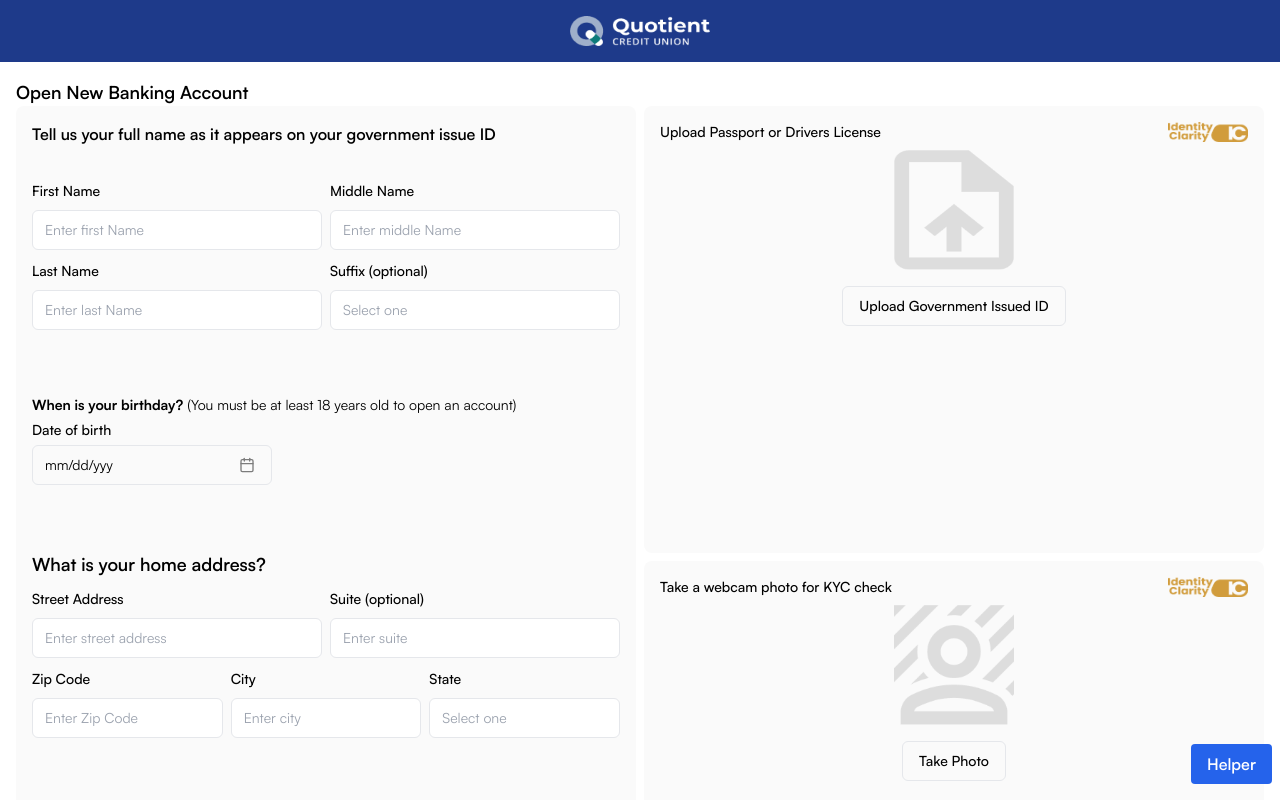
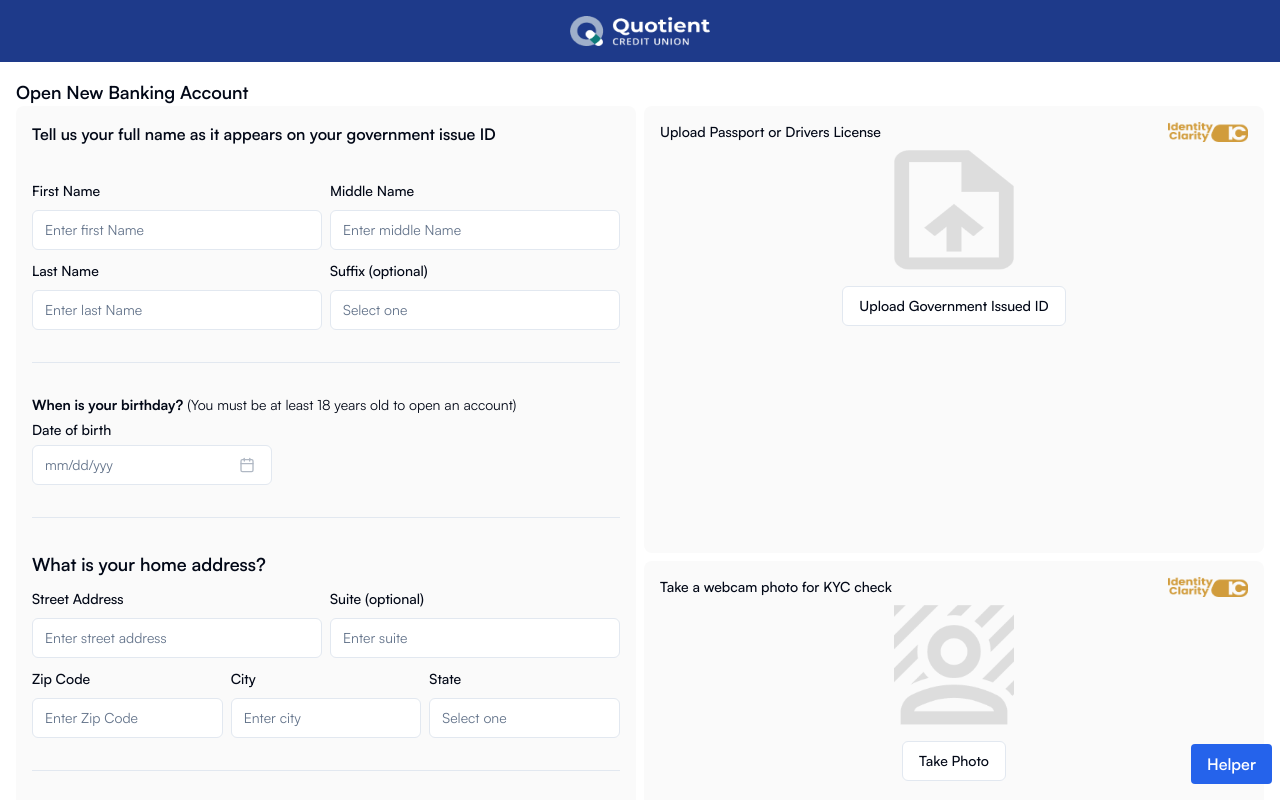
Before and after one commit to docknetwork/dock-bank-demo, a Next.js app: page /org/quotient in a window 1280 px wide. Shown: the top 800 px of the page. Built offline with nearby package versions, Linux system fonts and the light colour scheme; no server answers.

Commit message:
General style fixes and small refactor over Quotient page

```diff
--- a/components/org/organizationCard.js
+++ b/components/org/organizationCard.js
@@ -5,11 +5,10 @@ export default function OrganizationCard({ org }) {
     if (!org || org === undefined) return
 
     return (
-        <div className='orgCard'>
-
+        <>
             <div className="cardImg valign-middle">
                 <div>
-                    <Image src={org.logo} width={org.size[0]} height={org.size[1]} />
+                    <Image priority={true} src={org.logo} width={org.size[0]} height={org.size[1]} />
                 </div>
             </div>
 
@@ -25,6 +24,6 @@ export default function OrganizationCard({ org }) {
                     Visit Site
                 </button></Link>
             </div>
-        </div>
+        </>
     )
 }
--- /dev/null
+++ b/components/org/quotient/Header.js
@@ -0,0 +1,13 @@
+import Image from 'next/image';
+
+const Header = () => <div className="p-4 bg-blue-900 flex justify-center items-center">
+    <Image
+        className=''
+        src='/quotient.png'
+        alt='quotient-logo'
+        width={140}
+        height={30}
+    />
+</div>;
+
+export default Header;
--- /dev/null
+++ b/components/org/quotient/LoadingModal.js
@@ -0,0 +1,20 @@
+import { Loader2 } from 'lucide-react';
+import Image from 'next/image';
+import {
+    Dialog,
+    DialogContent
+} from 'components/ui/dialog';
+
+const LoadingModal = ({ isLoading }) => (
+    <Dialog open={isLoading}>
+        <DialogContent>
+            <div className='grid justify-items-center gap-2 p-5'>
+                <Image src="/docklogo.png" alt='id_clarity' width={168} height={64} />
+                <h2 className='text-center text-lg'>Biometrical Checking, please open your Dock Mobile Wallet App</h2>
+                <Loader2 className="h-24 w-24 animate-spin text-blue-400" />
+            </div>
+        </DialogContent>
+    </Dialog>
+);
+
+export default LoadingModal
--- a/data/organizations.js
+++ b/data/organizations.js
@@ -1,10 +1,10 @@
 const organizations = [
     {
         name: "Quotient",
-        logo: "/quotient.png",
+        logo: "/quotientdark.png",
         description: "Quotient is our credit union",
         url: "/org/quotient",
-        size: [168, 38]
+        size: [168, 40]
     },
     {
         name: "Identity Clarity",
--- a/pages/index.js
+++ b/pages/index.js
@@ -4,8 +4,6 @@ import Image from 'next/image';
 import React from 'react';
 
 export default function Home() {
-
-    console.log(organizations)
 
     return (
         <>
@@ -29,8 +27,10 @@ export default function Home() {
                 </div>
                 <div className='pt-5 grid lg:grid-cols-5 md:grid-cols-3 sm:grid-cols-2 sm:grid-cols-1 gap-4'>
                     {
-                        organizations.map((org) => {
-                            return <OrganizationCard org={org} />
+                        organizations.map((org, i) => {
+                            return <div key={i} className='orgCard'>
+                                <OrganizationCard key={i} org={org} />
+                            </div>
                         })
                     }
 
--- a/pages/org/quotient.js
+++ b/pages/org/quotient.js
@@ -1,17 +1,13 @@
 import React, { useEffect, useState } from 'react';
-import Image from 'next/image';
 import Head from 'next/head';
-import { Loader2 } from 'lucide-react';
+import LoadingModal from 'components/org/quotient/LoadingModal';
+import Header from 'components/org/quotient/Header';
 import { z } from 'zod';
 import { useForm } from 'react-hook-form';
 import { zodResolver } from '@hookform/resolvers/zod';
 import {
     Form
 } from 'components/ui/form';
-import {
-    Dialog,
-    DialogContent
-} from 'components/ui/dialog';
 import { Button } from 'components/ui/button';
 import { Separator } from 'components/ui/separator';
 import FormFieldNameAndBirthday from 'components/forms/user/newAccount/form-field-id';
@@ -102,7 +98,7 @@ const QuotientBankForm = () => {
 
     // once form values are valid, do something
     async function onSubmit(values) {
-        console.log();
+        console.log("values", values);
         setIsLoading(true);
         // eslint-disable-next-line no-promise-executor-return
         setTimeout(() => {
@@ -119,11 +115,11 @@ const QuotientBankForm = () => {
             <Header />
             <LoadingModal isLoading={isLoading} setIsLoading={setIsLoading} />
             {isSuccess ? (
-                <div className='pt-10 pl-5'>
+                <d iv className='pt-10 pl-5'>
                     <h2 className='text-2xl font-semibold'>Your account has been opened!</h2>
-                </div>
+                </d>
             ) : (
-                <div className="p-4 min-h-screen">
+                <div className="p-4 min-h-screen mainContainer">
                     <h2 className='font-semibold text-lg'>Open New Banking Account</h2 >
 
                     <Form {...form}>
@@ -154,26 +150,4 @@ const QuotientBankForm = () => {
     );
 };
 
-const Header = () => <div className="p-4 bg-blue-900 flex justify-center items-center">
-    <Image
-        className=''
-        src='/quotient.png'
-        alt='quotient-logo'
-        width={140}
-        height={30}
-    />
-</div>;
-
-const LoadingModal = ({ isLoading }) => (
-    <Dialog open={isLoading}>
-        <DialogContent>
-            <div className='grid justify-items-center gap-2 p-5'>
-                <Image src="/docklogo.png" alt='id_clarity' width={168} height={64} />
-                <h2 className='text-center text-lg'>Biometrical Checking, please open your Dock Mobile Wallet App</h2>
-                <Loader2 className="h-24 w-24 animate-spin text-blue-400" />
-            </div>
-        </DialogContent>
-    </Dialog>
-);
-
 export default QuotientBankForm;
--- a/styles/globals.css
+++ b/styles/globals.css
@@ -54,6 +54,11 @@ a {
   margin: auto;
 }
 
+.mainContainer {
+  max-width: 1680px;
+  margin: auto;
+}
+
 .cardImg {
   min-height: 125px;
 }
@@ -99,3 +104,77 @@ a {
   display: table-cell;
   vertical-align: middle;
 }
+
+@layer base {
+  :root {
+    --background: 0 0% 100%;
+    --foreground: 222.2 84% 4.9%;
+
+    --card: 0 0% 100%;
+    --card-foreground: 222.2 84% 4.9%;
+
+    --popover: 0 0% 100%;
+    --popover-foreground: 222.2 84% 4.9%;
+
+    --primary: 222.2 47.4% 11.2%;
+    --primary-foreground: 210 40% 98%;
+
+    --secondary: 210 40% 96.1%;
+    --secondary-foreground: 222.2 47.4% 11.2%;
+
+    --muted: 210 40% 96.1%;
+    --muted-foreground: 215.4 16.3% 46.9%;
+
+    --accent: 210 40% 96.1%;
+    --accent-foreground: 222.2 47.4% 11.2%;
+
+    --destructive: 0 84.2% 60.2%;
+    --destructive-foreground: 210 40% 98%;
+
+    --border: 214.3 31.8% 91.4%;
+    --input: 214.3 31.8% 91.4%;
+    --ring: 222.2 84% 4.9%;
+
+    --radius: 0.5rem;
+  }
+
+  .dark {
+    --background: 222.2 84% 4.9%;
+    --foreground: 210 40% 98%;
+
+    --card: 222.2 84% 4.9%;
+    --card-foreground: 210 40% 98%;
+
+    --popover: 222.2 84% 4.9%;
+    --popover-foreground: 210 40% 98%;
+
+    --primary: 210 40% 98%;
+    --primary-foreground: 222.2 47.4% 11.2%;
+
+    --secondary: 217.2 32.6% 17.5%;
+    --secondary-foreground: 210 40% 98%;
+
+    --muted: 217.2 32.6% 17.5%;
+    --muted-foreground: 215 20.2% 65.1%;
+
+    --accent: 217.2 32.6% 17.5%;
+    --accent-foreground: 210 40% 98%;
+
+    --destructive: 0 62.8% 30.6%;
+    --destructive-foreground: 210 40% 98%;
+
+    --border: 217.2 32.6% 17.5%;
+    --input: 217.2 32.6% 17.5%;
+    --ring: 212.7 26.8% 83.9%;
+  }
+}
+
+@layer base {
+  * {
+    @apply border-border;
+  }
+
+  body {
+    @apply bg-background text-foreground;
+  }
+}
--- a/tailwind.config.js
+++ b/tailwind.config.js
@@ -1,18 +1,77 @@
 /** @type {import('tailwindcss').Config} */
 module.exports = {
+  darkMode: ["class"],
   content: [
-    './pages/**/*.{js,ts,jsx,tsx}',
-    './components/**/*.{js,ts,jsx,tsx}',
+    './pages/**/*.{js,jsx}',
+    './components/**/*.{js,jsx}',
+    './app/**/*.{js,jsx}',
+    './src/**/*.{js,jsx}',
   ],
+  prefix: "",
   theme: {
+    container: {
+      center: true,
+      padding: "2rem",
+      screens: {
+        "2xl": "1400px",
+      },
+    },
     extend: {
-      backgroundImage: {
-        'hero-resort': 'linear-gradient(rgba(0, 0, 0, 0.5), rgba(0, 0, 0, 0.5)), url("/resort-bg.jpg")',
-      }
-    }
+      colors: {
+        border: "hsl(var(--border))",
+        input: "hsl(var(--input))",
+        ring: "hsl(var(--ring))",
+        background: "hsl(var(--background))",
+        foreground: "hsl(var(--foreground))",
+        primary: {
+          DEFAULT: "hsl(var(--primary))",
+          foreground: "hsl(var(--primary-foreground))",
+        },
+        secondary: {
+          DEFAULT: "hsl(var(--secondary))",
+          foreground: "hsl(var(--secondary-foreground))",
+        },
+        destructive: {
+          DEFAULT: "hsl(var(--destructive))",
+          foreground: "hsl(var(--destructive-foreground))",
+        },
+        muted: {
+          DEFAULT: "hsl(var(--muted))",
+          foreground: "hsl(var(--muted-foreground))",
+        },
+        accent: {
+          DEFAULT: "hsl(var(--accent))",
+          foreground: "hsl(var(--accent-foreground))",
+        },
+        popover: {
+          DEFAULT: "hsl(var(--popover))",
+          foreground: "hsl(var(--popover-foreground))",
+        },
+        card: {
+          DEFAULT: "hsl(var(--card))",
+          foreground: "hsl(var(--card-foreground))",
+        },
+      },
+      borderRadius: {
+        lg: "var(--radius)",
+        md: "calc(var(--radius) - 2px)",
+        sm: "calc(var(--radius) - 4px)",
+      },
+      keyframes: {
+        "accordion-down": {
+          from: { height: "0" },
+          to: { height: "var(--radix-accordion-content-height)" },
+        },
+        "accordion-up": {
+          from: { height: "var(--radix-accordion-content-height)" },
+          to: { height: "0" },
+        },
+      },
+      animation: {
+        "accordion-down": "accordion-down 0.2s ease-out",
+        "accordion-up": "accordion-up 0.2s ease-out",
+      },
+    },
   },
-  plugins: [
-    // eslint-disable-next-line global-require
-    require('tailwindcss-animate'),
-  ],
-};
+  plugins: [require("tailwindcss-animate")],
+}
```
Also changed, not shown: public/quotientdark.png (added).
